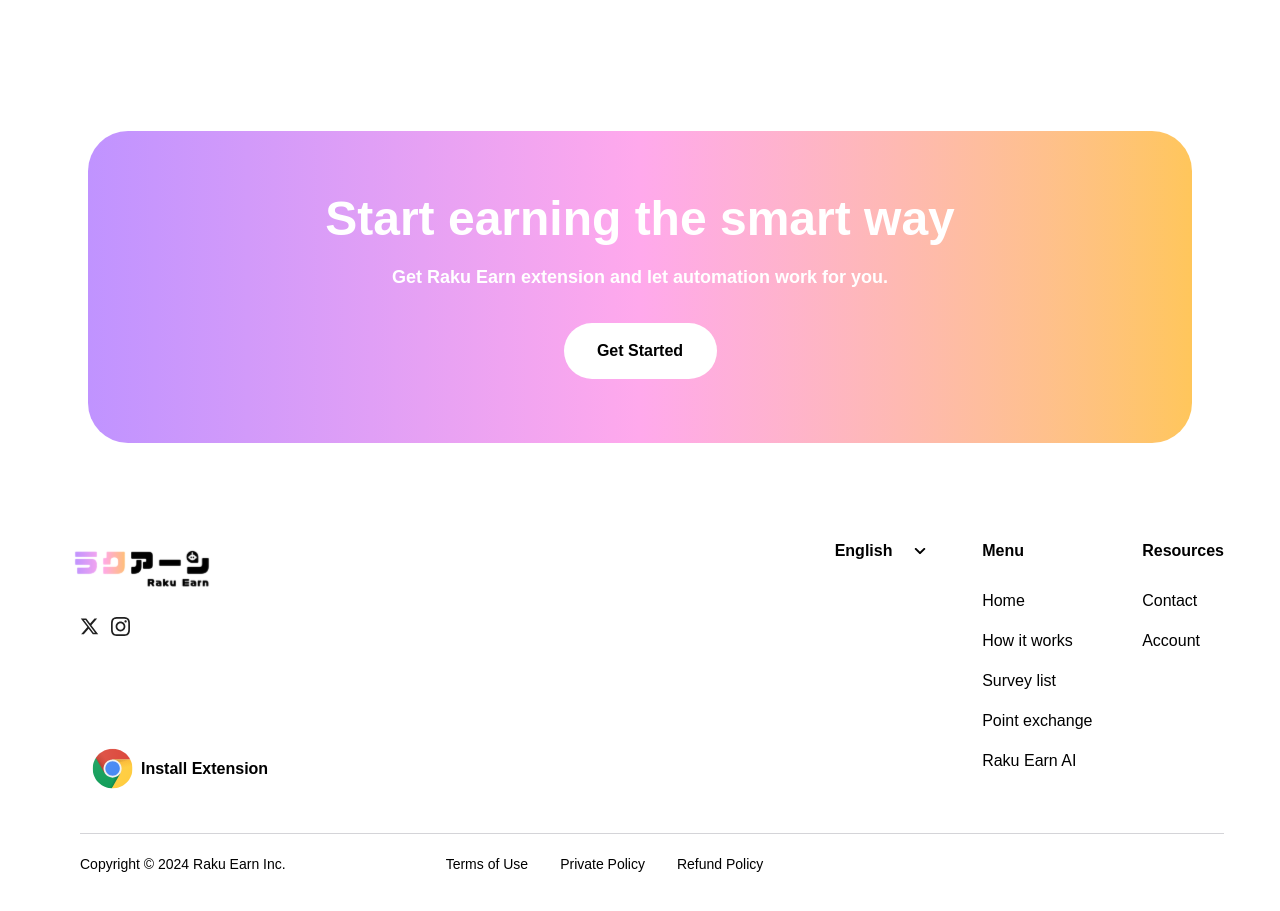
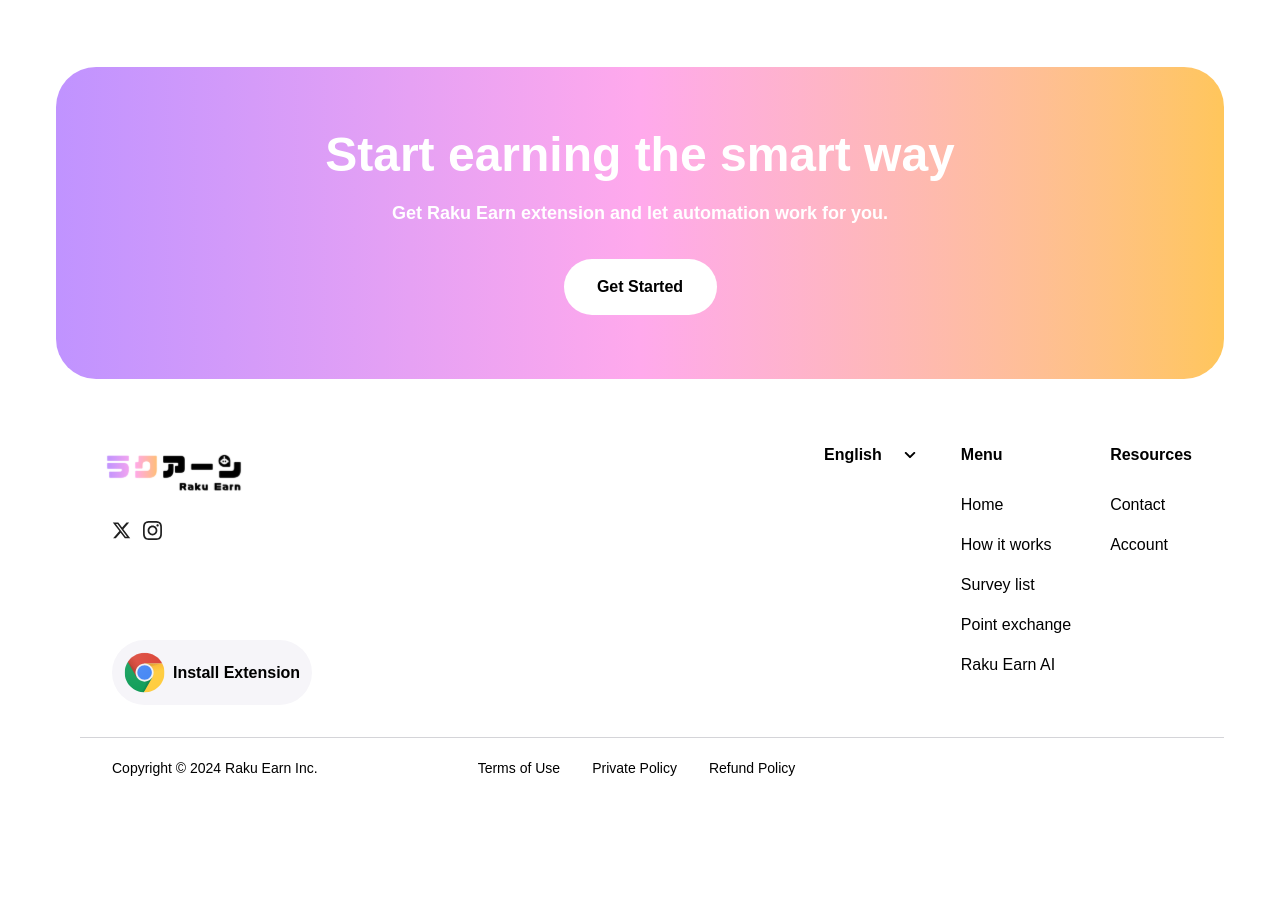
Before and after one commit to codebeast0420/pointsite, a Next.js app: page /how-it-works in a window 1280 px wide. Shown: the part 2460-3371 px from the top of the page. After the commit the page ends 3279 px from the top, so only its background shows below. Built offline with nearby package versions, Linux system fonts and the light colour scheme.

Commit message:
fix feedback second

```diff
--- a/app/how-it-works/components/AboutPoints.tsx
+++ b/app/how-it-works/components/AboutPoints.tsx
@@ -7,7 +7,7 @@
 
 export const AboutPoints: React.FC = () => {
 	return (
-		<section className="mt-14 mb-60 max-w-full max-md:mt-10" aria-label="About points section">
+		<section className="mt-14 mb-14 max-w-full max-md:mt-10 flex-shrink-0" aria-label="About points section">
 			<CategoryTitle title="About points" />
 			<div className="flex ml-10 w-[826px] max-md:w-full max-md:ml-0 gap-5 max-md:mt-2 mt-15 max-md:flex-col" aria-label="About points content">
 				<div className="w-[33%] max-md:w-full">
--- a/app/how-it-works/page.tsx
+++ b/app/how-it-works/page.tsx
@@ -41,8 +41,8 @@
 					<StepsSection title="How to use Raku Earn" steps={howToUseSteps} />
 					<RedemptionSteps />
 					<AboutPoints />
-					<CTASection />
 				</div>
+				<CTASection className="mt-44"/>
 			</div>
 			<Footer />
 		</Layout>
--- a/app/page.tsx
+++ b/app/page.tsx
@@ -23,7 +23,7 @@
           <RedemptionSection />
           <FeaturesSection />
           <FAQSection />
-          <CTASection />
+          <CTASection className="mt-14"/>
         </div>
         <Footer />
       </Layout>
--- a/app/selected-survey/components/SurveyDetails.tsx
+++ b/app/selected-survey/components/SurveyDetails.tsx
@@ -10,7 +10,7 @@
     <section className="self-center px-14 py-5 mt-5 w-full rounded-3xl bg-neutral-100 max-w-[1300px] max-md:px-5 max-md:max-w-full" aria-label="Survey details section">
       <div className="px-10 py-5 mt-5 rounded-3xl bg-neutral-100 max-sm:px-5 max-sm:py-8" aria-label="Survey details content">
         <div className="flex gap-24 max-[1160px]:flex-col max-[1160px]:items-center" aria-label="Survey details content">
-          <div className="max-[1100px]:ml-0 w-[214px]" aria-label="Survey details thumbnail">
+          <div className="max-[1100px]:ml-0 mt-4 w-[214px]" aria-label="Survey details thumbnail">
             <div className="flex flex-col items-center max-sm:w-full max-[1100px]:mt-10" aria-label="Survey details thumbnail content">
                 <Image
                 src={SurveyThumbnail}
--- a/app/survey-list/components/AllSurveysSection.tsx
+++ b/app/survey-list/components/AllSurveysSection.tsx
@@ -29,8 +29,7 @@
 							className="px-4 py-2 relative rounded-lg border border-zinc-300 appearance-none bg-white cursor-pointer w-[140px]"
 						>
 							<option value="date_added">Date added</option>
-							<option value="reward">Reward</option>
-							<option value="amount">Amount</option>
+							<option value="reward">Reward amount</option>
 							<option value="estimated_time">Estimated time</option>
 							<option value="popularity">Popularity</option>
 						</select>
--- a/components/layout/Footer.tsx
+++ b/components/layout/Footer.tsx
@@ -36,9 +36,9 @@
   ];
 
   return (
-    <footer className={`py-12 w-full flex flex-col items-center justify-between max-sm:px-5 max-sm:py-8 ${className} ${pathname === '/' || pathname === '/how-it-works' ? 'bg-white' : 'bg-[#F6F5F9]'}`} aria-label="Footer">
+    <footer className={`py-10 w-full flex flex-col items-center justify-between max-sm:px-5 max-sm:py-8 ${className} ${pathname === '/' || pathname === '/how-it-works' ? 'bg-white' : 'bg-[#F6F5F9]'}`} aria-label="Footer">
       <div className="px-14 w-full max-w-[1440px]" aria-label="Footer content">
-        <div className="flex max-[600px]:flex-col justify-between" aria-label="Footer content section">
+        <div className="flex px-8 max-[600px]:flex-col justify-between" aria-label="Footer content section">
           <div className="flex max-sm:items-start flex-col gap-5 items-start mb-8">
             <div className="flex flex-col gap-5 items-start mb-8">
               <img src={Logo.src} alt="Logo" className="h-[58px] w-[172px]" aria-label="Logo" />
@@ -56,7 +56,7 @@
                 </a>
               </div>
             </div>
-            <div className="ml-6 flex gap-2 max-sm:mt-0 mt-12 items-center p-3 bg-white rounded-full" aria-label="Install extension section">
+            <div className={`ml-6 flex gap-2 max-sm:mt-0 mt-12 items-center p-3 rounded-full ${pathname === '/' || pathname === '/how-it-works' ? 'bg-[#F6F5F9]' : 'bg-white'}`} aria-label="Install extension section">
               <GoogleLogo aria-label="Google logo" />
               <p className="text-base font-bold">Install Extension</p>
             </div>
@@ -96,7 +96,7 @@
           </div>
         </div>
 
-        <div className="flex ml-6 max-md:ml-0 justify-start max-sm:flex-col-reverse max-sm:gap-10 gap-40 pt-5 border-solid border-t-[0.5px] border-t-zinc-300">
+        <div className="flex px-8 ml-6 max-md:ml-0 justify-start max-sm:flex-col-reverse max-sm:gap-10 gap-40 pt-5 border-solid border-t-[0.5px] border-t-zinc-300">
           <p className="text-sm">Copyright © 2024 Raku Earn Inc.</p>
           <nav className="flex gap-8 max-sm:flex-col max-sm:gap-2 max-sm:mt-4" aria-label="Legal">
             {policies.map((policy, index) => (
--- a/components/main/CTASection.tsx
+++ b/components/main/CTASection.tsx
@@ -1,9 +1,9 @@
 import React from "react";
 import Button from "../layout/Button";
 
-const CTASection: React.FC = () => {
+const CTASection: React.FC = ({ className }: { className?: string }) => {
   return (
-    <section className="p-16 mx-2 my-12 text-center rounded-[40px] max-md:p-10 max-md:m-8 bg-gradient-to-r from-[#C093FF] via-[#FFA9EC] to-[#FFC65B] bg-[length:100%_400%] animate-[gradient_8s_ease-in-out_infinite]" aria-label="CTA section">
+    <section className={`p-16 mx-2 mb-6 text-center rounded-[40px] max-md:p-10 max-md:m-8 bg-gradient-to-r from-[#C093FF] via-[#FFA9EC] to-[#FFC65B] bg-[length:100%_400%] animate-[gradient_8s_ease-in-out_infinite] ${className}`} aria-label="CTA section">
       <h2 className="mb-5 text-5xl font-bold text-white max-sm:text-4xl" aria-label="CTA title">
         Start earning the smart way
       </h2>
```
